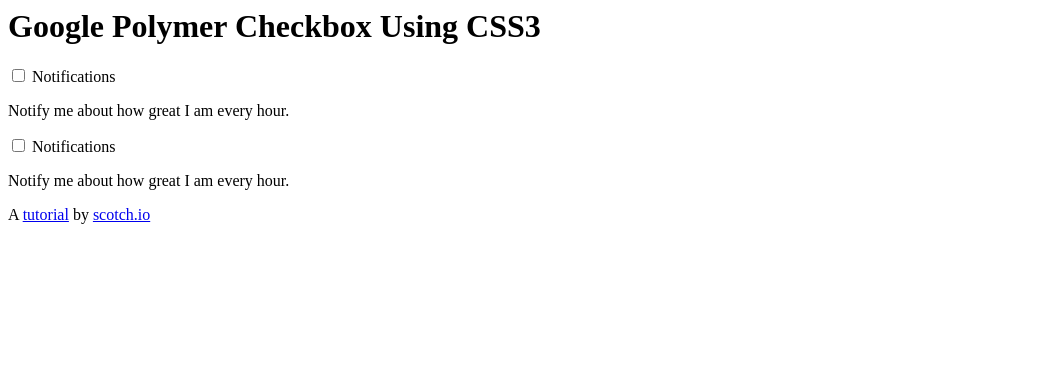
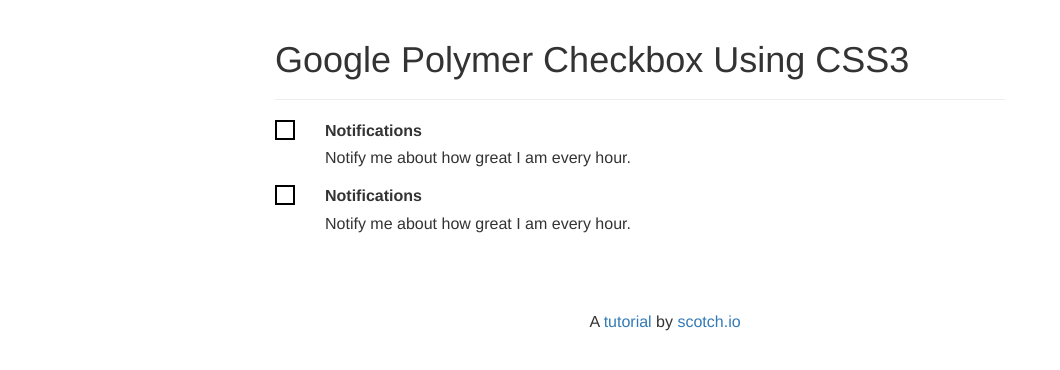
Before and after one commit to JesseRWeigel/CSS3-Polymer-Checkboxes, a plain HTML site: page index.html in a window 1280 px wide. Shown: the whole page, without its empty margins (0-1060 px from the left). Drawn offline with nearby package versions, Linux system fonts and the light colour scheme.

Commit message:
Added links to correct scripts and stylesheets.

```diff
--- a/index.html
+++ b/index.html
@@ -1,6 +1,7 @@
 <html>
   <head>
-  <script src="https://maxcdn.bootstrapcdn.com/bootstrap/3.3.5/js/bootstrap.min.js" integrity="sha256-Sk3nkD6mLTMOF0EOpNtsIry+s1CsaqQC1rVLTAy+0yc= sha512-K1qjQ+NcF2TYO/eI3M6v8EiNYZfA95pQumfvcVrTHtwQVDG+aHRqLi/ETn2uB+1JqwYqVG3LIvdm9lj6imS/pQ==" crossorigin="anonymous"></script>
+  <link href="https://maxcdn.bootstrapcdn.com/bootstrap/3.3.5/css/bootstrap.min.css" rel="stylesheet" integrity="sha256-MfvZlkHCEqatNoGiOXveE8FIwMzZg4W85qfrfIFBfYc= sha512-dTfge/zgoMYpP7QbHy4gWMEGsbsdZeCXz7irItjcC3sPUFtf0kuFbDz/ixG7ArTxmDjLXDmezHubeNikyKGVyQ==" crossorigin="anonymous">
+  <link href="styles.css" rel="stylesheet" type="text/css">
   </head>
 
   <body>
@@ -44,5 +45,7 @@
       </div>
     </main>
     <script src="https://ajax.googleapis.com/ajax/libs/jquery/2.1.4/jquery.min.js"></script>
+    <script src="https://maxcdn.bootstrapcdn.com/bootstrap/3.3.5/js/bootstrap.min.js" integrity="sha256-Sk3nkD6mLTMOF0EOpNtsIry+s1CsaqQC1rVLTAy+0yc= sha512-K1qjQ+NcF2TYO/eI3M6v8EiNYZfA95pQumfvcVrTHtwQVDG+aHRqLi/ETn2uB+1JqwYqVG3LIvdm9lj6imS/pQ==" crossorigin="anonymous"></script>
+    <script src="checkbox.js"></script>
   </body>
 </html>
```
